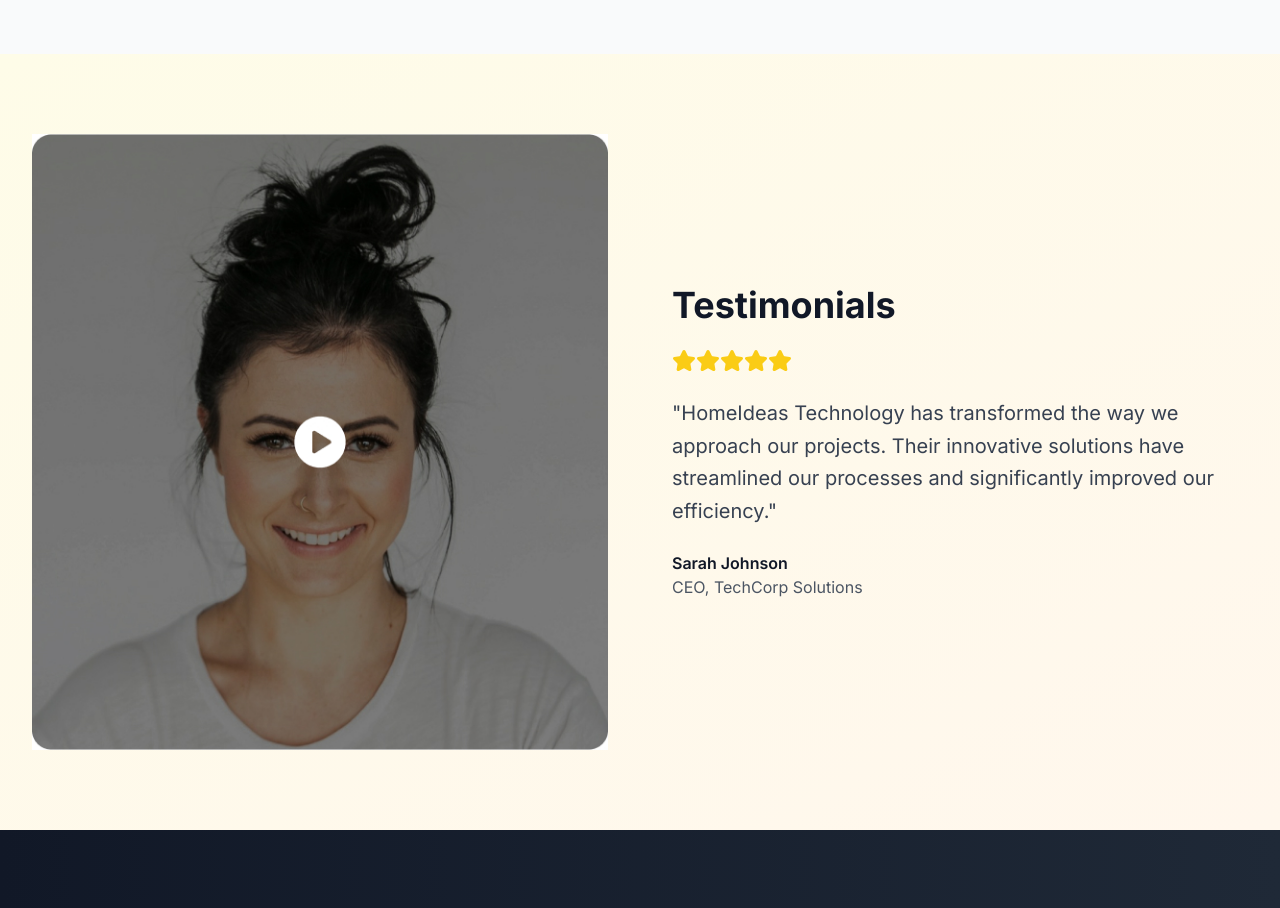
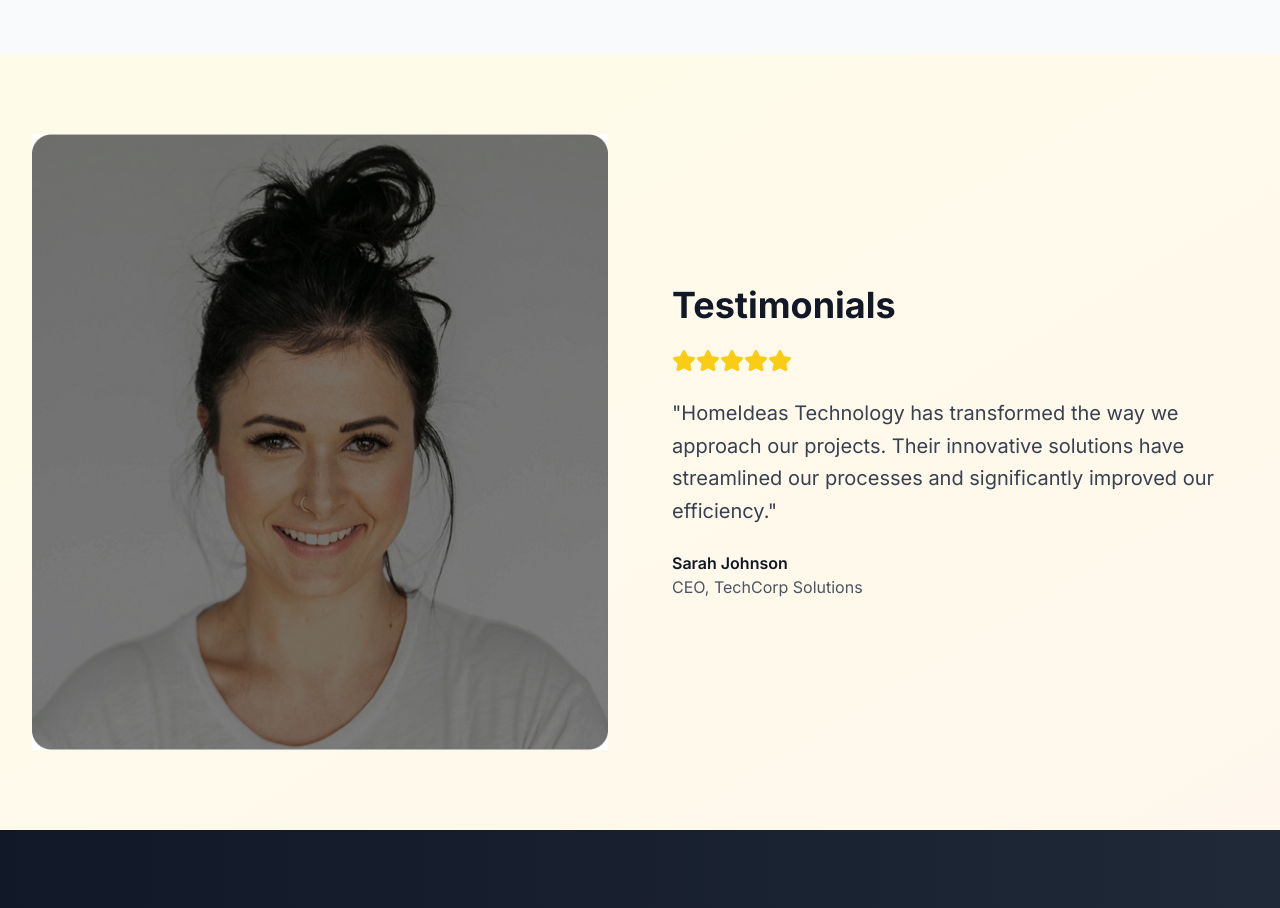
Before and after one commit to Sanjayuiux/homeideas, a Next.js app: page / in a window 1280 px wide. Shown: the part 4000-4908 px from the top of the page. Built offline with nearby package versions, Linux system fonts and the light colour scheme.

Commit message:
Testimonial Image Added and Changed

```diff
--- a/src/app/page.tsx
+++ b/src/app/page.tsx
@@ -365,7 +365,7 @@
   <div className="max-w-7xl mx-auto px-4 sm:px-6 lg:px-8">
     <div className="grid lg:grid-cols-2 gap-16 items-center">
       <div className="relative">
-        <img src='/assets/images/testimonial.jpg' alt="Testimonial" />
+        <img src='/assets/images/testimonial2.jpg' alt="Testimonial" />
       </div>
 
       <div className="space-y-6">
```
Also changed, not shown: public/assets/images/testimonial2.jpg (added).
